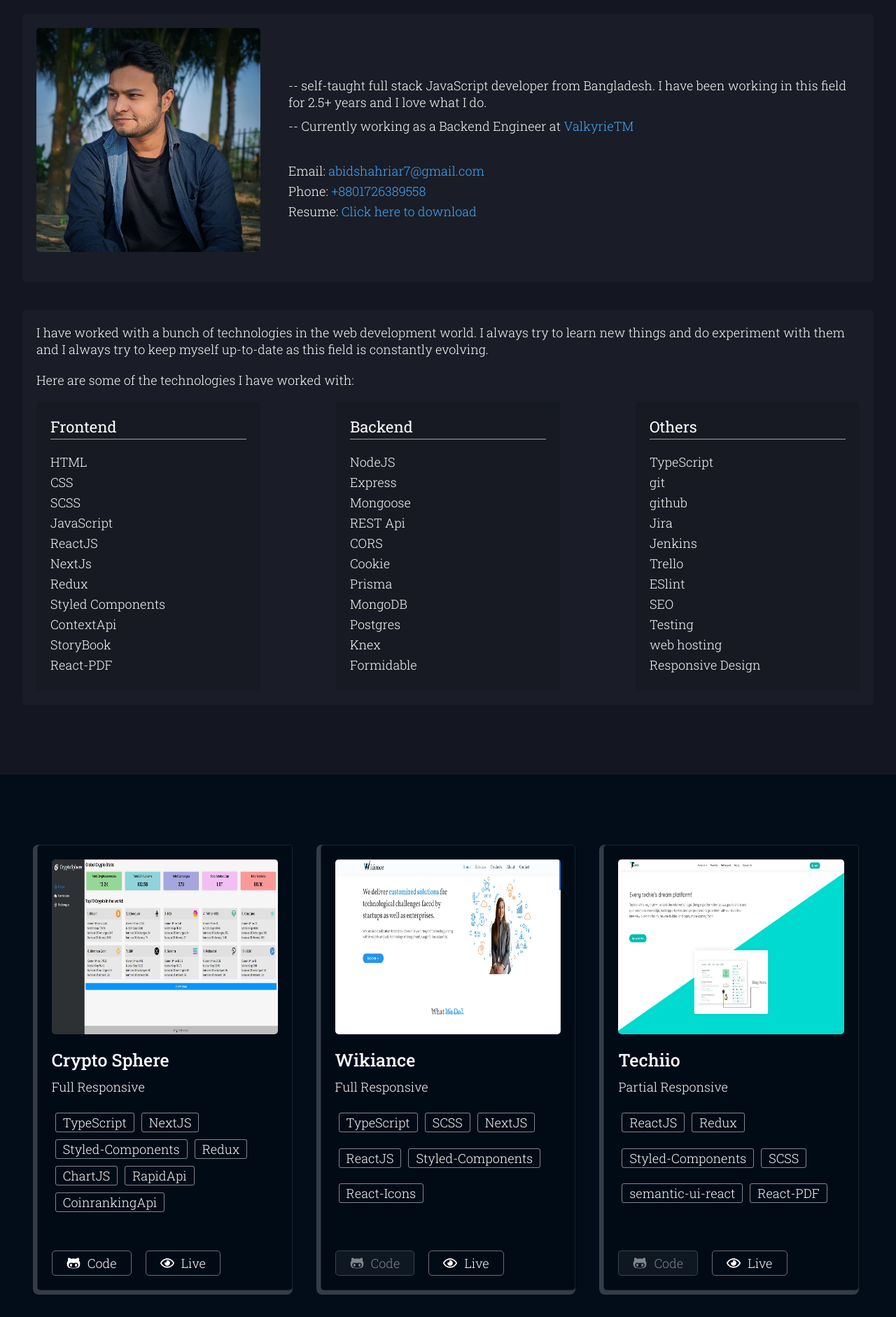
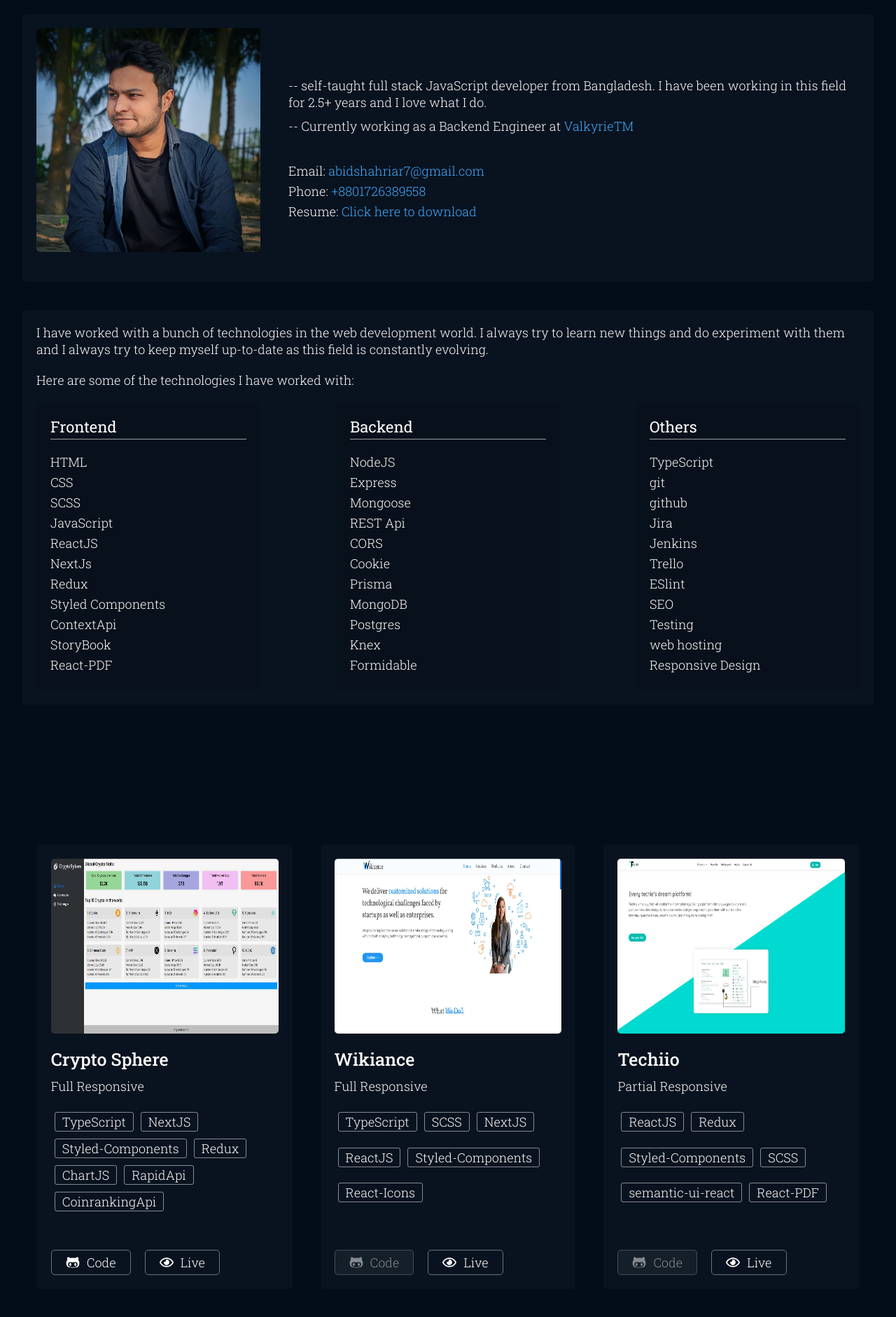
Before and after one commit to abid-shahriar/nextjs_portfolio_v2, a Next.js app: page / in a window 1280 px wide. Shown: the part 880-2762 px from the top of the page at 70% size. Built offline with nearby package versions, Linux system fonts and the light colour scheme.

Commit message:
bg color change

```diff
--- a/src/components/AboutMeAndSkills/index.tsx
+++ b/src/components/AboutMeAndSkills/index.tsx
@@ -187,7 +187,8 @@ const SkillsWrapper = styled.div`
 
 const StyledSection = styled.section`
   min-height: calc(100vh - var(--nav-height));
-  background-color: #141722;
+  background-color: var(--bg-dark);
+
   display: flex;
   flex-direction: column;
   align-items: center;
--- a/src/components/ProjectsSection/ProjectBox.tsx
+++ b/src/components/ProjectsSection/ProjectBox.tsx
@@ -48,10 +48,8 @@ const Container = styled.div`
   min-width: 320px;
   border-radius: 5px;
   overflow: hidden;
-  border: 1px solid rgba(255, 255, 255, 0.1);
-  background-color: rgba(0, 0, 0, 0.1);
-  backdrop-filter: blur(3px);
-  box-shadow: -3px 3px 0px 3px rgba(255, 255, 255, 0.2);
+  /* border: 1px solid rgba(255, 255, 255, 0.1); */
+  background-color: rgba(133, 133, 133, 0.05);
   padding: 2rem;
   display: flex;
   flex-direction: column;
```
